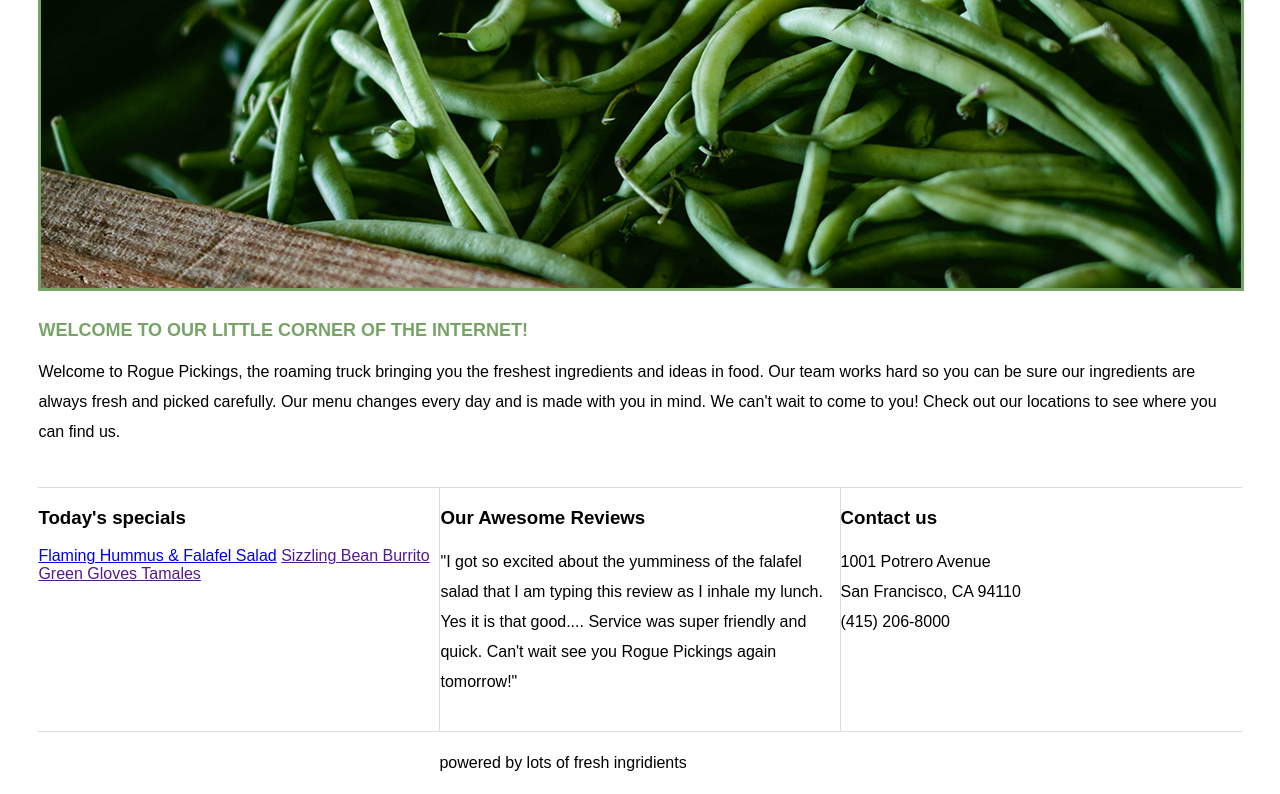
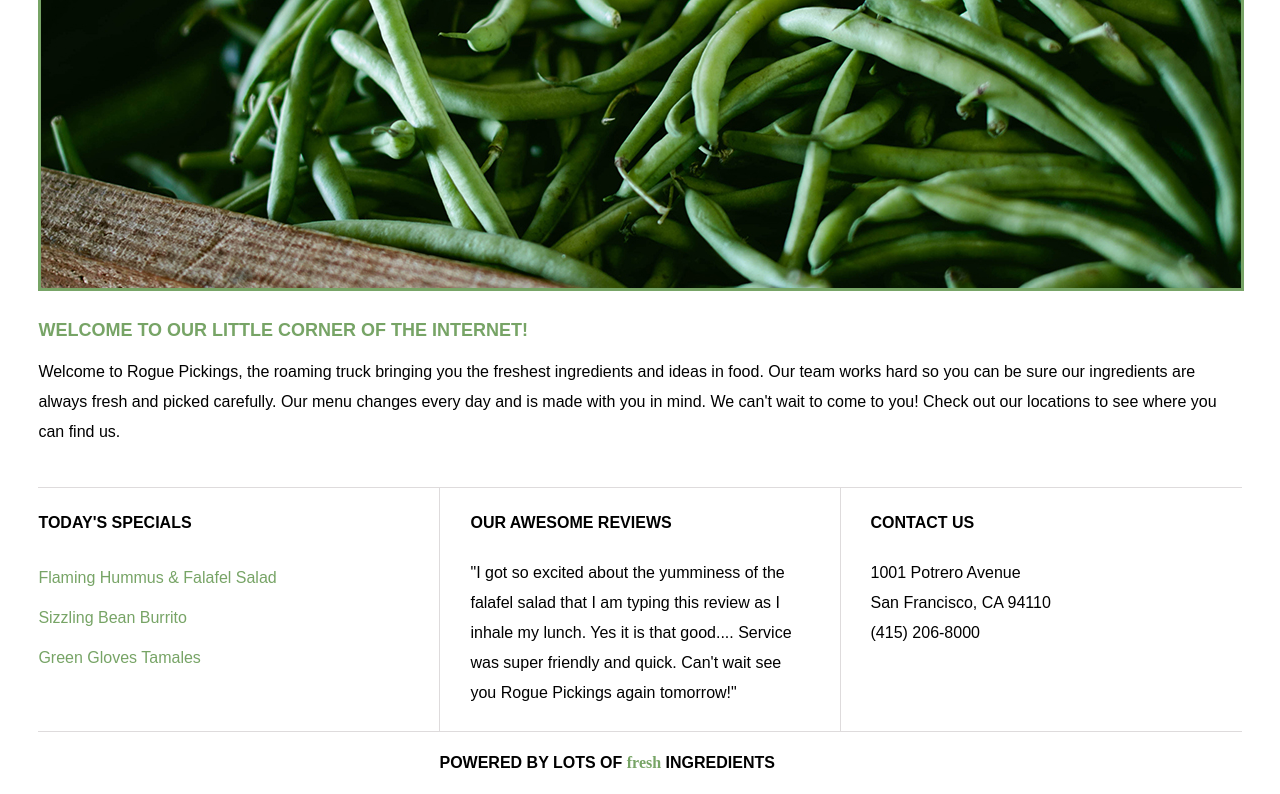
Before and after one commit to yesshecode/rogue-project, a plain HTML site: page index.html in a window 1280 px wide. Shown: the part 117-911 px from the top of the page. Drawn offline with Linux system fonts and the light colour scheme.

Commit message:
project completed

```diff
--- a/css/main.css
+++ b/css/main.css
@@ -54,9 +54,33 @@ p {
 	text-align: left;
 }
 
+h3 {
+	font-family: 'Montserrat' sans-serif;
+	font-weight: bold;
+	text-transform: uppercase;
+	font-size: 16px;
+	padding: 10px 0px 10px 0px;
+}
 
+.link-highlights {
+	text-decoration: none;
+	color: #77a466;
+	line-height: 40px;
+}
 
+.footer {
+	font-family: 'Montserrat' sans-serif;
+	font-weight: bold;
+	text-transform: uppercase;
+	font-size: 16px;
 
+}
+
+#footer-accent {
+	font-family: 'Wisdom Script';
+	color: #77a466;
+	text-transform: lowercase;
+}
 
 /*-----> Positioning <----*/
 .container {
@@ -101,6 +125,7 @@ p {
 	grid-area: grid-2;
 	grid-column-gap: 1em;
 	border: solid 1px #dedbdc;
+	padding: 0px 30px 0px 30px;
 }
 
 .grid-3 {
@@ -108,8 +133,14 @@ p {
 	grid-column-gap: 1em;
 	border-top: solid 1px #dedbdc;
 	border-bottom: solid 1px #dedbdc;
+	padding-left: 30px;
 }
 
 .footer {
 	grid-area: footer;
 }
+
+@font-face {
+	font-family: 'Wisdom Script';
+	src: url ("/fonts/wisdom-script.otf") format ("otf");
+}
--- a/index.html
+++ b/index.html
@@ -1,5 +1,5 @@
 <!DOCTYPE html>
-<html>
+<html lang="en">
 <head>
 	<title>Rogue Project</title>
 	<meta charset="utf-8">
@@ -19,8 +19,8 @@
 				<li><a class="menu" href="#">menu</a></li>
 				<li><a class="menu" href="#">locations</a></li>
 				<li><a class="menu" href="#">gallery</a></li>
-				<li><a class="menu" href="#">reviews</a></li>
-				<li><a class="menu" href="#">content</a></li>
+				<li><a class="menu" href="#reviews">reviews</a></li>
+				<li><a class="menu" href="#contact">contact</a></li>
 			</ul>
 		</div>
 		<div class="full-width">
@@ -32,9 +32,10 @@
 		</div>
 		<div class="grid-1" id="specials">
 			<h3>Today's specials</h3>
-			<a href="#">Flaming Hummus & Falafel Salad</a>
-			<a href="">Sizzling Bean Burrito</a>
-			<a href="">Green Gloves Tamales</a>
+			<a href="#" class="link-highlights">Flaming Hummus & Falafel Salad</a>
+			<br>
+			<a href="#" class="link-highlights">Sizzling Bean Burrito</a><br>
+			<a href="#" class="link-highlights">Green Gloves Tamales</a><br>
 		</div>
 		<div class="grid-2" id="reviews">
 			<h3>Our Awesome Reviews</h3>
@@ -47,7 +48,7 @@
 				(415) 206-8000 </p>
 		</div>
 		<div class="footer">
-			<p>powered by lots of <span id="footer-accent">fresh</span> ingridients</p>
+			<p>powered by lots of <span id="footer-accent">fresh</span> ingredients</p>
 		</div>
 
 	</main>
```
Also changed, not shown: fonts/wisdom-script.otf (added).
